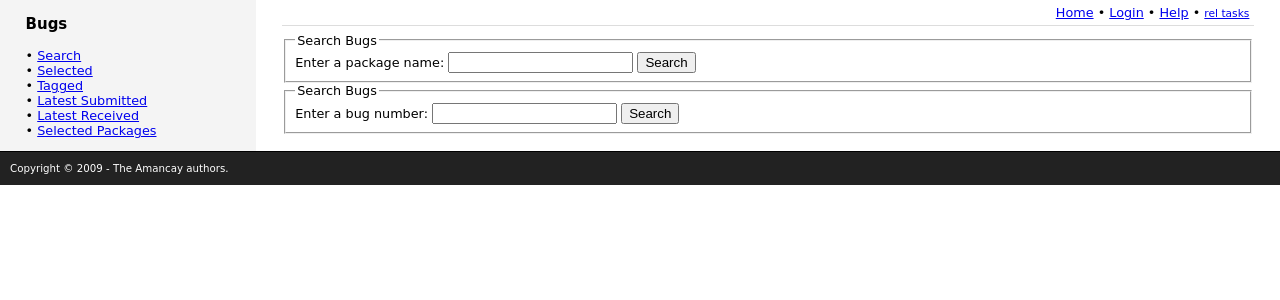
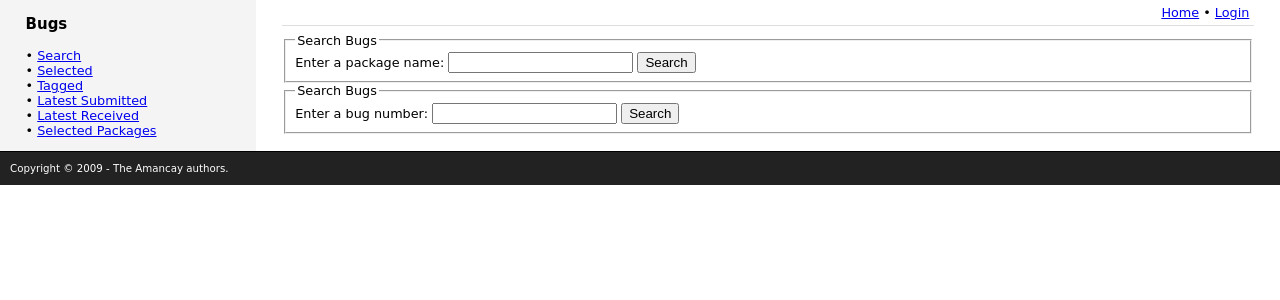
Before and after one commit to dpaleino/amancay, a Django app: template amancay/templates/home.html in a window 1280 px wide; the page is wider, and only the part inside the window is pictured. Shown: the part 73-373 px from the top of that part. Run offline with Django 3.2, Linux system fonts and the light colour scheme; the template is opened without the code that fills it, so the values that code supplies are empty.

Commit message:
"Help" and "join" links hid

```diff
--- a/amancay/templates/base.html
+++ b/amancay/templates/base.html
@@ -46,16 +46,16 @@
                 <a href="/">Home</a> •
                 {% if user.is_authenticated %}
                     <a href="/accounts/settings">Settings</a> •
-                    <a href="/accounts/logout">Logout</a> •
+                    <a href="/accounts/logout">Logout</a>
                 {% else %}
-                    <a href="/accounts/login">Login</a> •
+                    <a href="/accounts/login">Login</a>
                 {% endif %}
-                <a href="/accounts/settings">Help</a> •
-                {% endblock %}
+<!--                  • <a href="/accounts/settings">Help</a> •
+     -->            {% endblock %}
                 <!-- <br/> -->
-                <span style="font-size: smaller;">
+<!--                 <span style="font-size: smaller;">
                     <a href="/join">rel tasks</a>
-                </span>
+                </span> -->
             </div>
             {% block info_to_user %}
             {% if info_to_user %}
```
